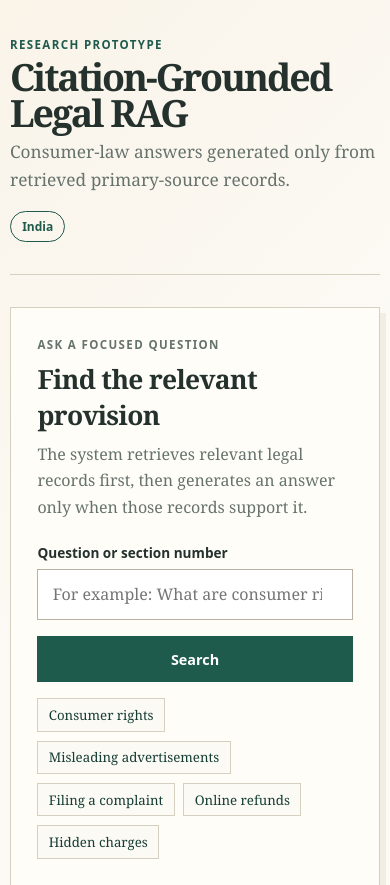
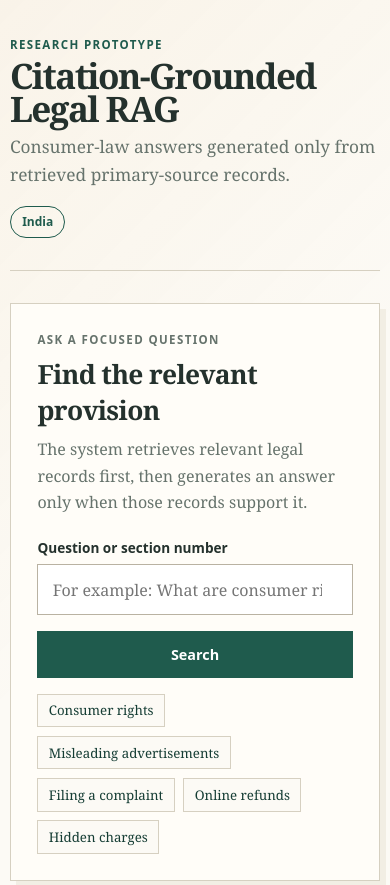
Before and after one commit to Owaiskhan3320/citation-grounded-legal-rag, a website with bundled scripts: page index.html in a window 390 px wide. Shown: the top 885 px of the page. Built offline with nearby package versions, Linux system fonts and the light colour scheme.

Commit message:
docs: polish project overview

```diff
--- a/styles.css
+++ b/styles.css
@@ -49,6 +49,10 @@ footer {
   align-items: center;
   justify-content: space-between;
   gap: 1rem;
+}
+
+.title-row > div {
+  min-width: 0;
 }
 
 .eyebrow {
@@ -336,6 +340,28 @@ footer {
     flex-direction: column;
   }
 
+  .title-row > div {
+    width: 100%;
+  }
+
+  .subtitle,
+  .search-copy p {
+    max-width: none;
+    overflow-wrap: anywhere;
+  }
+
+  .search-panel,
+  .input-row,
+  input {
+    max-width: 100%;
+    min-width: 0;
+  }
+
+  h1 {
+    font-size: clamp(2.15rem, 9vw, 2.65rem);
+    letter-spacing: -0.045em;
+  }
+
   .input-row {
     align-items: stretch;
     flex-direction: column;
```
Also changed, not shown: docs/deployment.md (+1 -1 lines), README.md, docs/images/live-search-desktop.png (added), docs/images/live-search-mobile.png (added).
